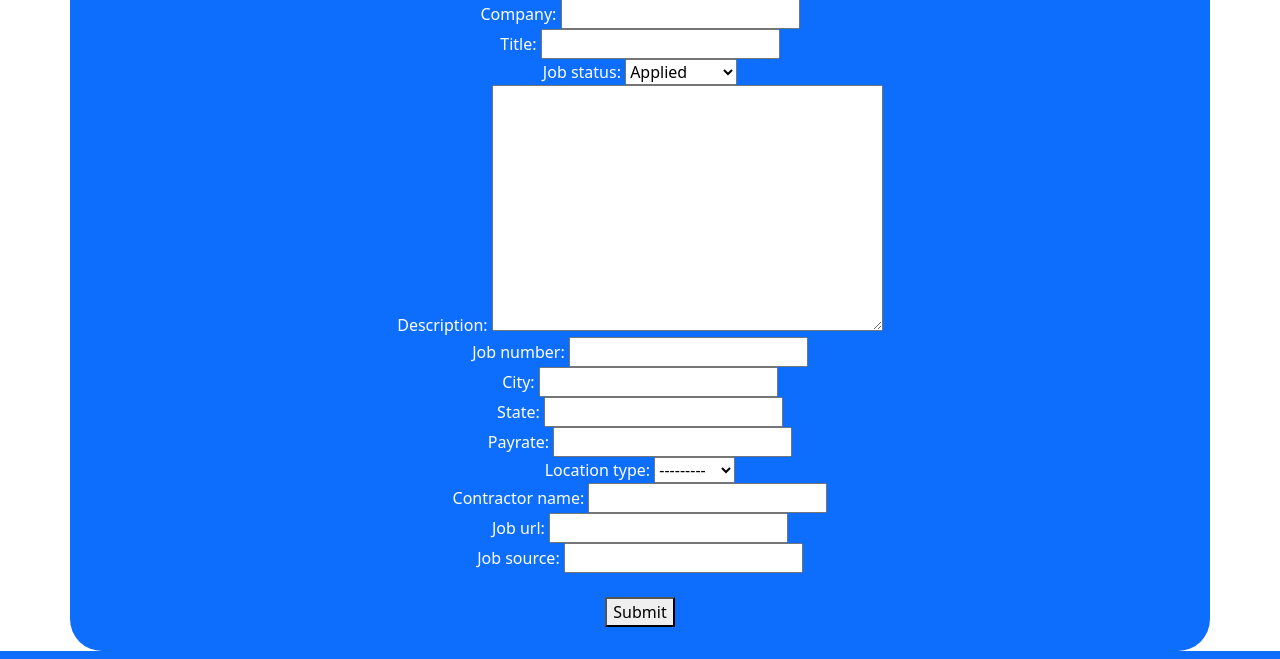
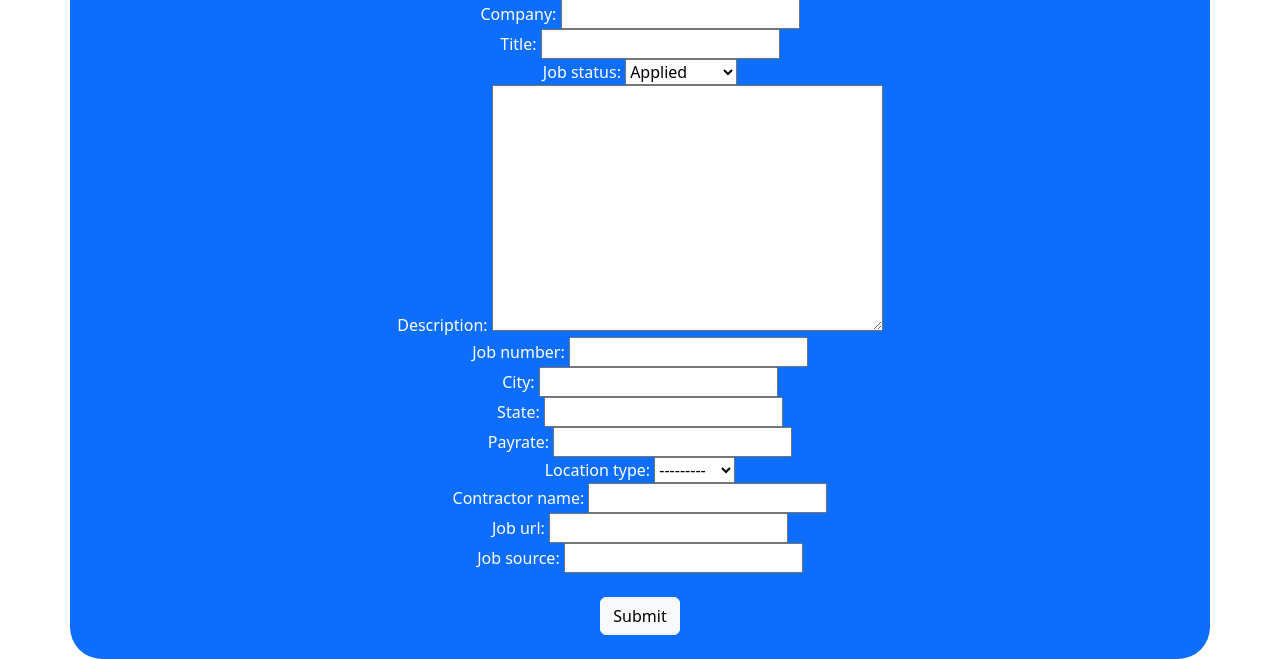
Before and after one commit to garykpdx/jobtracker, a Django app: template jobtracker/users/templates/users/login.html in a window 1280 px wide. Shown: the part 161-820 px from the top of the page. Run offline with Django 5.2, Linux system fonts and the light colour scheme; the template is opened without the code that fills it: values that come from a table or form of the project are taken from there, others are empty; tables that the repository leaves empty hold one stand-in row (values such as "Sample post"); parts of the project's set-up code (start-up, migrations or seed data) failed here and were passed over.

Commit message:
add bootstrap css to login/logout buttons

```diff
--- a/jobtracker/templates/layout.html
+++ b/jobtracker/templates/layout.html
@@ -49,7 +49,7 @@
                         <li>
                             <form class="dropdown-item" action="{% url 'users:logout' %}" method="post">
                                 {% csrf_token %}
-                                <button>Logout</button>
+                                <button class="btn btn-primary">Logout</button>
                             </form>
                         </li>
                     </ul>
--- a/jobtracker/users/templates/users/login.html
+++ b/jobtracker/users/templates/users/login.html
@@ -26,7 +26,7 @@ User Login
                         <input type="hidden" name="next" value="{{ request.GET.next }}" />
                     {% endif %}
                     <div class="container mt-4">
-                        <button>Submit</button>
+                        <button class="btn btn-light">Submit</button>
                     </div>
                 </form>
             </div>
```
